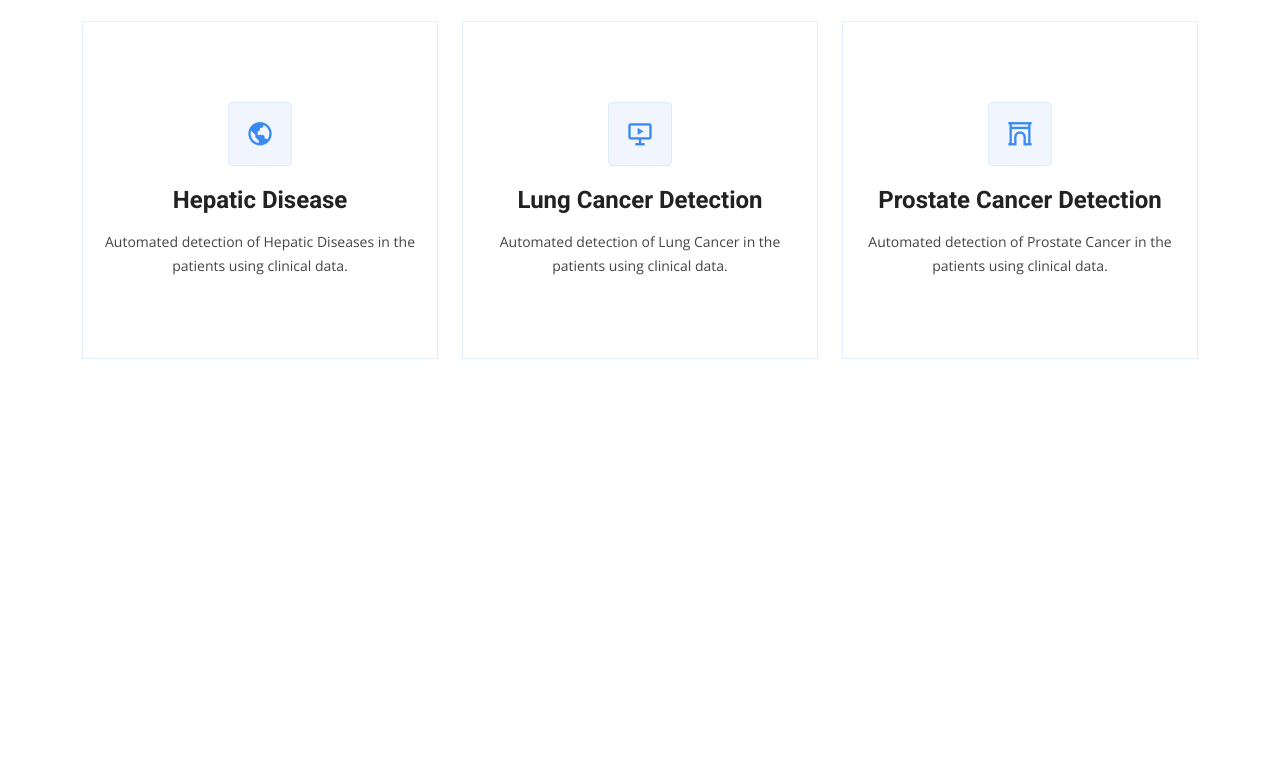
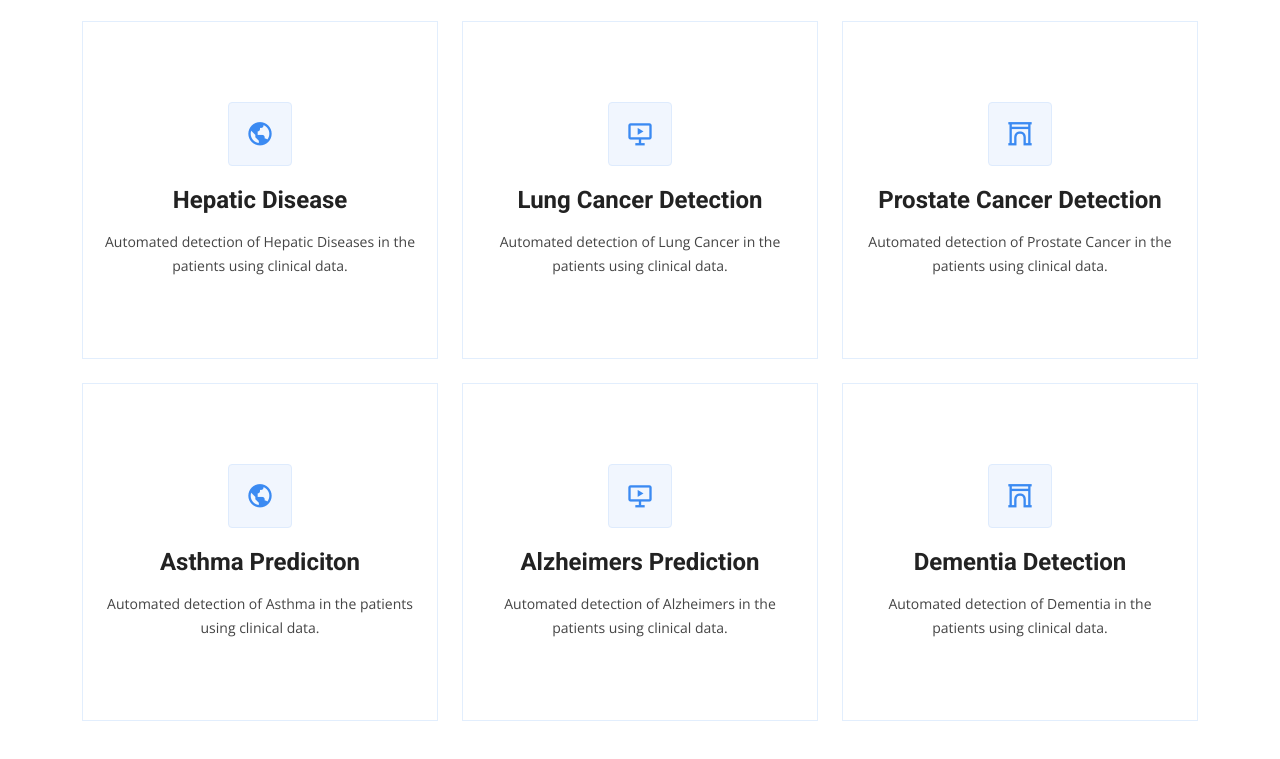
Before and after one commit to MainakRepositor/Healthifer-Multimed, a plain HTML site: page index.html in a window 1280 px wide. Shown: the part 846-1605 px from the top of the page. Before the commit the page ends 1265 px from the top, so only its background shows below. Drawn offline with nearby package versions, Linux system fonts and the light colour scheme; a script that the page names is missing.

Commit message:
Add files via upload

```diff
--- a/index.html
+++ b/index.html
@@ -117,6 +117,30 @@
             </div>
           </div>
 
+          <div class="col-lg-4 col-md-6 d-flex align-items-stretch mt-4" data-aos="zoom-in" data-aos-delay="100">
+            <div class="icon-box">
+              <div class="icon"><i class="bx bx-world"></i></div>
+              <h4><a href="https://liver-disease-prediction.streamlit.app/">Asthma Prediciton</a></h4>
+              <p>Automated detection of Asthma in the patients using clinical data.</p>
+            </div>
+          </div>
+
+          <div class="col-lg-4 col-md-6 d-flex align-items-stretch mt-4" data-aos="zoom-in" data-aos-delay="200">
+            <div class="icon-box">
+              <div class="icon"><i class="bx bx-slideshow"></i></div>
+              <h4><a href="https://lung-cancer-detection.streamlit.app/">Alzheimers Prediction</a></h4>
+              <p>Automated detection of Alzheimers in the patients using clinical data.</p>
+            </div>
+          </div>
+
+          <div class="col-lg-4 col-md-6 d-flex align-items-stretch mt-4" data-aos="zoom-in" data-aos-delay="300">
+            <div class="icon-box">
+              <div class="icon"><i class="bx bx-arch"></i></div>
+              <h4><a href="https://prostate-cancer-detection.streamlit.app/">Dementia Detection</a></h4>
+              <p>Automated detection of Dementia in the patients using clinical data.</p>
+            </div>
+          </div>
+
 
         </div>
 
```
